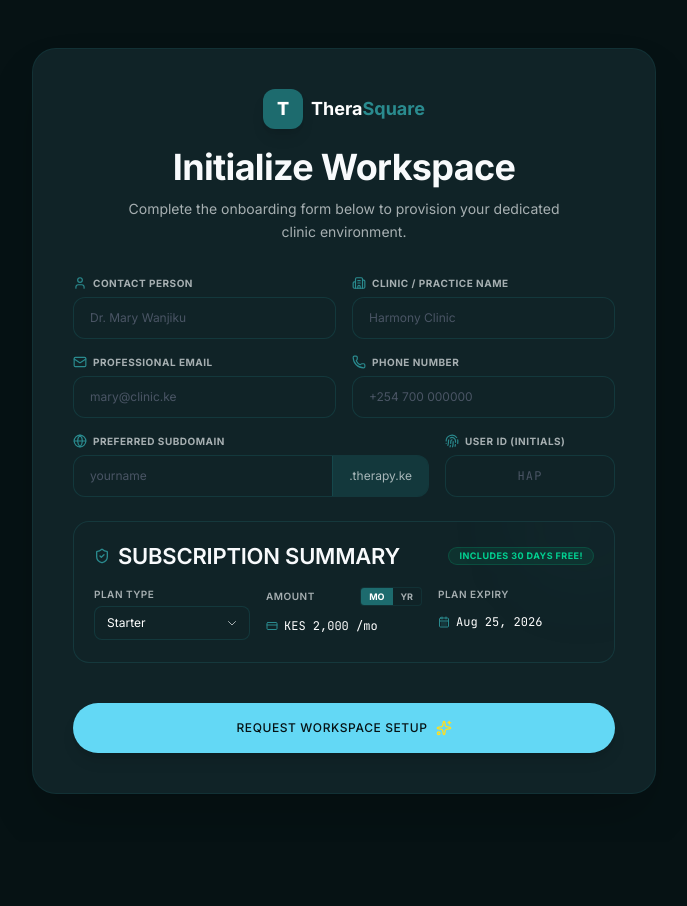
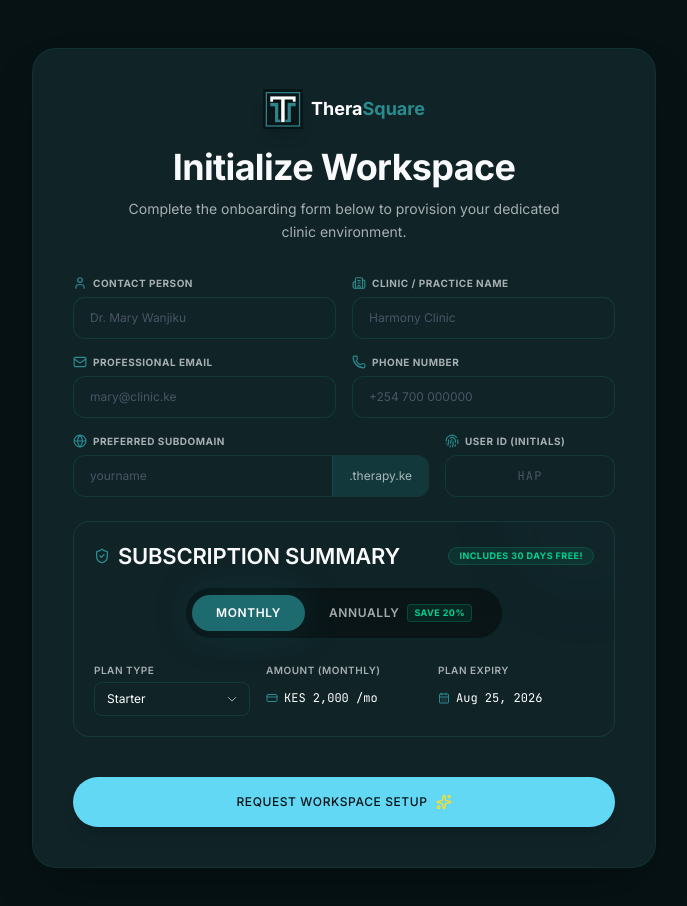
Before and after one commit to WanyekiTech/TheraSquareWebsite_CloudFlare, a React (Vite) app: page /signup in a window 1280 px wide. Shown: the top 906 px of the page, without its empty margins (296-983 px from the left). Before the commit the page ends 842 px from the top, so only its background shows below. Built offline with nearby package versions, Linux system fonts and the light colour scheme.

Commit message:
Enhance UI: Billing Toggle, Pricing Cards, and Workflow Tabs

```diff
--- a/package.json
+++ b/package.json
@@ -22,6 +22,8 @@
   },
   "devDependencies": {
     "@types/node": "^22.14.0",
+    "@types/react": "^19.2.17",
+    "@types/react-dom": "^19.2.3",
     "autoprefixer": "^10.4.21",
     "tailwindcss": "^4.1.14",
     "typescript": "~5.8.2",
--- a/src/components/home/WorkflowTabs.tsx
+++ b/src/components/home/WorkflowTabs.tsx
@@ -139,7 +139,7 @@
 
           {/* Tab Selection Capsule - directly beneath the title */}
           <div className="flex justify-center mb-6">
-            <div className="bg-surface p-1.5 rounded-2xl md:rounded-full border border-brand/20 flex flex-wrap md:inline-flex justify-center items-center gap-1">
+            <div className="bg-black/40 shadow-inner p-1.5 rounded-2xl md:rounded-full border border-brand/20 flex flex-wrap md:inline-flex justify-center items-center gap-1">
               {tabs.map((tab) => {
                 const isActive = activeTab === tab;
                 return (
@@ -147,7 +147,7 @@
                     key={tab}
                     onClick={() => setActiveTab(tab)}
                     className={`relative px-5 py-2.5 rounded-full text-xs font-semibold uppercase tracking-wider transition-all duration-200 cursor-pointer ${
-                      isActive ? "text-white" : "text-text-muted hover:text-white"
+                      isActive ? "text-white" : "text-text-muted hover:text-white hover:bg-white/5"
                     }`}
                   >
                     {isActive && (
--- a/src/components/layout/Navbar.tsx
+++ b/src/components/layout/Navbar.tsx
@@ -40,7 +40,7 @@
       <header
         className={`fixed top-0 left-0 right-0 z-50 transition-all duration-300 ${
           isScrolled
-            ? "bg-background/90 backdrop-blur-xl border-b border-brand/20 py-4 shadow-[0_4px_30px_rgba(6,18,20,0.8)]"
+            ? "bg-background/90 backdrop-blur-xl py-4 shadow-[0_4px_30px_rgba(6,18,20,0.8)]"
             : "bg-transparent py-6"
         }`}
       >
--- a/src/components/shared/Pricing.tsx
+++ b/src/components/shared/Pricing.tsx
@@ -1,12 +1,12 @@
 import { useState } from "react";
 import { Link } from "react-router-dom";
 import { motion } from "motion/react";
-import { Button } from "@components/ui";
+import { Button, BillingToggle, BillingCycle } from "@components/ui";
 import { Check, Info, Sparkles } from "lucide-react";
 import { PRICING_PLANS } from "../../config/pricingData";
 
 export const PricingSection = () => {
-  const [isAnnual, setIsAnnual] = useState(false);
+  const [billingCycle, setBillingCycle] = useState<BillingCycle>('Monthly');
 
   const plans = PRICING_PLANS;
 
@@ -26,32 +26,12 @@
         </div>
 
         {/* Billing Period Toggle */}
-        <div className="flex items-center justify-center gap-4 mb-16 select-none">
-          <span className={`text-sm font-medium ${!isAnnual ? "text-white" : "text-text-muted"}`}>
-            Monthly
-          </span>
-          <button
-            onClick={() => setIsAnnual(!isAnnual)}
-            className="w-12 h-6 rounded-full bg-brand/30 p-1 flex items-center border border-brand/20 relative cursor-pointer"
-          >
-            <motion.div
-              layout
-              className="w-4 h-4 rounded-full bg-brand"
-              animate={{ x: isAnnual ? 24 : 0 }}
-              transition={{ type: "spring", stiffness: 500, damping: 30 }}
-            />
-          </button>
-          <span className={`text-sm font-medium flex items-center gap-1.5 ${isAnnual ? "text-brand-light" : "text-text-muted"}`}>
-            Annual
-            <span className="bg-emerald-500/10 text-emerald-400 border border-emerald-500/25 text-[10px] uppercase font-bold px-1.5 py-0.5 rounded">
-              Save 20%
-            </span>
-          </span>
-        </div>
+        <BillingToggle cycle={billingCycle} onChange={setBillingCycle} />
 
         {/* Pricing Cards Grid */}
-        <div className="grid md:grid-cols-3 gap-8 items-stretch max-w-6xl mx-auto">
+        <div className="grid md:grid-cols-3 gap-8 items-stretch max-w-6xl mx-auto mt-6">
           {plans.map((plan, index) => {
+            const isAnnual = billingCycle === 'Annual';
             const price = isAnnual ? plan.priceAnnual : plan.priceMonthly;
 
             return (
@@ -61,14 +41,14 @@
                 transition={{ duration: 0.25 }}
                 className={`relative rounded-[var(--radius-card)] p-8 text-left flex flex-col justify-between ${
                   plan.recommended
-                    ? "bg-surface border-2 border-brand md:scale-105 shadow-[var(--shadow-glow)] z-20"
+                    ? "md:scale-105 shadow-2xl z-20 border border-transparent [background:linear-gradient(var(--color-surface),var(--color-surface))_padding-box,linear-gradient(to_bottom_right,var(--color-brand),#10b981)_border-box]"
                     : "bg-surface/75 border border-brand/20 z-10"
                 }`}
               >
                 {/* Center plan decoration */}
                 {plan.recommended && (
-                  <div className="absolute top-0 right-8 -translate-y-1/2 bg-brand text-white text-[10px] font-bold tracking-wider uppercase px-3.5 py-1 rounded-full shadow-lg flex items-center gap-1">
-                    <Sparkles className="w-3 h-3 text-yellow-300" />
+                  <div className="absolute -top-3 left-1/2 -translate-x-1/2 bg-brand/90 backdrop-blur-md text-white text-[10px] font-bold tracking-wider uppercase px-4 py-1.5 rounded-full shadow-[var(--shadow-glow)] flex items-center gap-1.5 whitespace-nowrap">
+                    <Sparkles className="w-3.5 h-3.5 text-yellow-300" />
                     Most Popular
                   </div>
                 )}
--- /dev/null
+++ b/src/components/ui/BillingToggle.tsx
@@ -0,0 +1,66 @@
+import { motion } from "motion/react";
+
+export type BillingCycle = 'Monthly' | 'Annual';
+
+export interface BillingToggleProps {
+  cycle: BillingCycle;
+  onChange: (cycle: BillingCycle) => void;
+  className?: string;
+}
+
+export const BillingToggle = ({ cycle, onChange, className = "mb-16" }: BillingToggleProps) => {
+  return (
+    <div className={`flex justify-center select-none ${className}`}>
+      <div
+        role="radiogroup"
+        aria-label="Billing Cycle"
+        className="bg-black/40 backdrop-blur-md border border-brand/20 p-1.5 rounded-full flex flex-wrap sm:flex-nowrap items-center shadow-inner relative"
+      >
+        <button
+          type="button"
+          role="radio"
+          aria-checked={cycle === 'Monthly'}
+          onClick={() => onChange('Monthly')}
+          className={`relative px-6 py-2.5 rounded-full text-xs font-semibold uppercase tracking-wider transition-colors duration-300 cursor-pointer w-full sm:w-auto ${
+            cycle === 'Monthly' ? "text-white" : "text-text-muted hover:text-white hover:bg-white/5"
+          }`}
+        >
+          {cycle === 'Monthly' && (
+            <motion.div
+              layoutId="billingTogglePill"
+              className="absolute inset-0 bg-brand rounded-full -z-10 shadow-[var(--shadow-glow)]"
+              transition={{ type: "spring", stiffness: 350, damping: 30 }}
+            />
+          )}
+          Monthly
+        </button>
+
+        <button
+          type="button"
+          role="radio"
+          aria-checked={cycle === 'Annual'}
+          onClick={() => onChange('Annual')}
+          className={`relative px-6 py-2.5 rounded-full text-xs font-semibold uppercase tracking-wider transition-colors duration-300 cursor-pointer flex items-center justify-center gap-2 w-full sm:w-auto ${
+            cycle === 'Annual' ? "text-white" : "text-text-muted hover:text-white hover:bg-white/5"
+          }`}
+        >
+          {cycle === 'Annual' && (
+            <motion.div
+              layoutId="billingTogglePill"
+              className="absolute inset-0 bg-brand rounded-full -z-10 shadow-[var(--shadow-glow)]"
+              transition={{ type: "spring", stiffness: 350, damping: 30 }}
+            />
+          )}
+          Annually
+          <span className={`px-1.5 py-0.5 rounded text-[9px] font-bold uppercase tracking-wider border transition-colors ${
+            cycle === 'Annual'
+              ? 'bg-emerald-500/20 text-emerald-300 border-emerald-500/30'
+              : 'bg-emerald-500/10 text-emerald-400 border-emerald-500/25'
+          }`}>
+            Save 20%
+          </span>
+        </button>
+      </div>
+    </div>
+  );
+};
--- a/src/components/ui/index.ts
+++ b/src/components/ui/index.ts
@@ -1,4 +1,5 @@
 export * from './Badge';
+export * from './BillingToggle';
 export * from './Button';
 export * from './Card';
 export * from './Logo';
--- a/src/pages/Features.tsx
+++ b/src/pages/Features.tsx
@@ -21,7 +21,7 @@
     transition={{ duration: 0.2 }}
     className="bg-surface border border-brand/20 p-6 rounded-2xl text-left flex flex-col items-start hover:shadow-[var(--shadow-glow)] group"
   >
-    <div className="w-10 h-10 rounded-lg bg-[#1E1938] flex items-center justify-center text-brand-light group-hover:text-white transition-colors mb-4">
+    <div className="w-10 h-10 rounded-lg bg-brand-light/10 border border-brand-light/20 flex items-center justify-center text-brand-light group-hover:bg-brand-light group-hover:text-white transition-all duration-300 mb-4">
       <Icon className="w-5 h-5" />
     </div>
     <h3 className="text-base font-bold text-white mb-2">{title}</h3>
--- a/src/pages/Home.tsx
+++ b/src/pages/Home.tsx
@@ -30,6 +30,9 @@
         <WorkflowTabs />
       </AnimatedSection>
 
+      {/* Section Divider */}
+      <div className="w-full max-w-7xl mx-auto h-[1px] bg-gradient-to-r from-transparent via-brand/30 to-transparent" />
+
       {/* How it works visual showcase */}
       <AnimatedSection>
         <PlatformPreview />
--- a/src/pages/Signup.tsx
+++ b/src/pages/Signup.tsx
@@ -2,7 +2,7 @@
 import { PRICING_PLANS, PlanType, BillingCycle } from "../config/pricingData";
 import { Link, useNavigate, useSearchParams } from "react-router-dom";
 import { motion, AnimatePresence } from "motion/react";
-import { Button } from "@components/ui";
+import { Button, Logo, BillingToggle } from "@components/ui";
 import { ShieldCheck, User, Mail, Building2, Phone, Globe, Fingerprint, CheckCircle2, ShieldAlert, Home, CreditCard, CalendarDays, Sparkles } from "lucide-react";
 
 export const Signup = () => {
@@ -142,10 +142,8 @@
 
           {/* Header */}
           <div className="text-center mb-8">
-            <Link to="/" className="inline-flex items-center gap-2 mb-4">
-              <div className="w-10 h-10 rounded-xl bg-brand flex items-center justify-center shadow-lg">
-                <span className="text-white font-black text-lg">T</span>
-              </div>
+            <Link to="/" className="inline-flex items-center gap-2 mb-4 group">
+              <Logo className="w-10 h-10 shadow-lg group-hover:rotate-6 transition-transform duration-300" />
               <span className="font-bold text-lg text-white">
                 Thera<span className="text-brand-light">Square</span>
               </span>
@@ -307,6 +305,12 @@
                     <span className="ml-auto bg-emerald-500/10 text-emerald-400 border border-emerald-500/20 px-2.5 py-0.5 rounded-full text-[9px] uppercase tracking-wider font-bold">Includes 30 Days Free!</span>
                   </h3>
 
+                  <BillingToggle
+                    cycle={formData.billingCycle}
+                    onChange={(cycle) => setFormData(p => ({...p, billingCycle: cycle}))}
+                    className="mb-6"
+                  />
+
                   <div className="grid grid-cols-1 md:grid-cols-3 gap-4">
                     <div>
                       <span className="text-[10px] text-text-muted uppercase tracking-wider font-semibold block mb-1">Plan Type</span>
@@ -328,11 +332,7 @@
                     </div>
                     <div>
                       <div className="flex justify-between items-center mb-1">
-                        <span className="text-[10px] text-text-muted uppercase tracking-wider font-semibold">Amount</span>
-                        <div className="flex bg-surface rounded overflow-hidden border border-brand/20">
-                          <button type="button" onClick={() => setFormData(p => ({...p, billingCycle: 'Monthly'}))} className={`px-2 py-0.5 text-[9px] font-bold transition-colors ${formData.billingCycle === 'Monthly' ? 'bg-brand text-white' : 'text-text-muted hover:text-text-muted'}`}>MO</button>
-                          <button type="button" onClick={() => setFormData(p => ({...p, billingCycle: 'Annual'}))} className={`px-2 py-0.5 text-[9px] font-bold transition-colors ${formData.billingCycle === 'Annual' ? 'bg-brand text-white' : 'text-text-muted hover:text-text-muted'}`}>YR</button>
-                        </div>
+                        <span className="text-[10px] text-text-muted uppercase tracking-wider font-semibold">Amount ({formData.billingCycle})</span>
                       </div>
                       <span className="text-xs text-white font-mono flex items-center gap-1.5 h-8">
                         <CreditCard className="w-3 h-3 text-brand-light" />
```
Also changed, not shown: src/pages/Pricing.tsx (+6 -5 lines), 1 other file (tests, documents, lock files or other folders).
